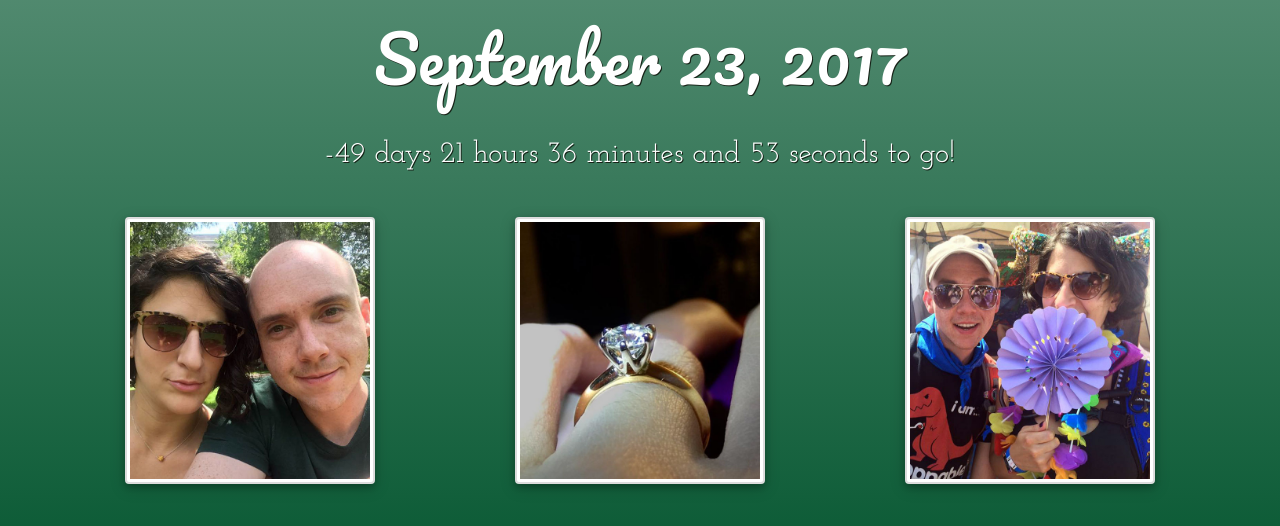
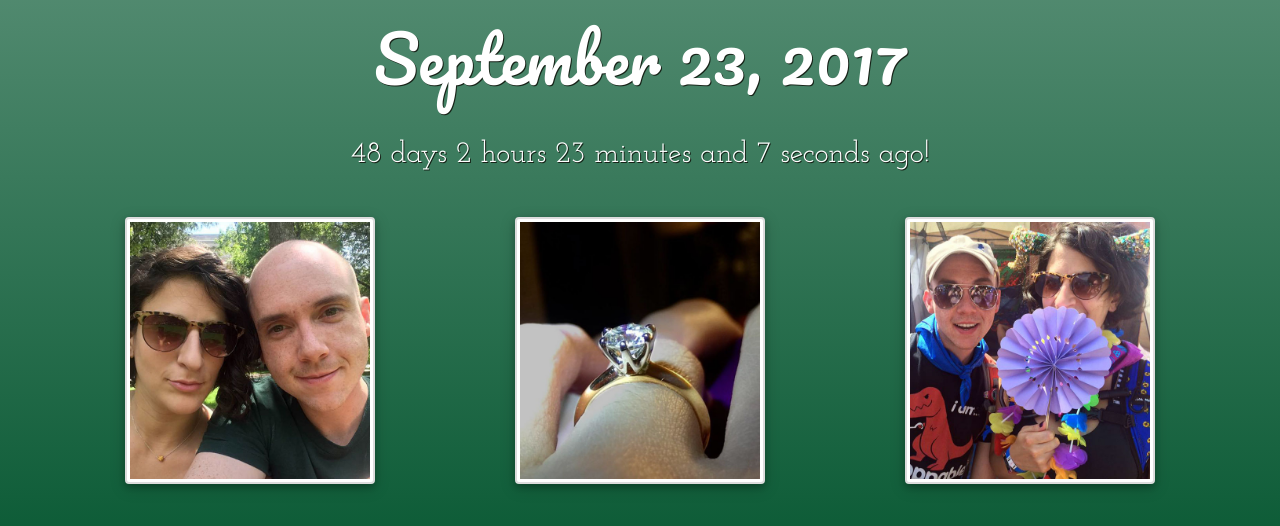
Before and after one commit to eqmvii/weddingsite, a website built with webpack: page public/index.html in a window 1280 px wide. Shown: the part 1394-1920 px from the top of the page. Built offline with nearby package versions, Linux system fonts and the light colour scheme.

Commit message:
timer update

```diff
--- a/public/index.html
+++ b/public/index.html
@@ -51,7 +51,7 @@
                 <span id="days">180</span> days
                 <span id="hours">12</span> hours
                 <span id="minutes">14</span> minutes and
-                <span id="seconds">6</span> seconds to go!
+                <span id="seconds">6</span> seconds ago!
             </h3>
             <br />
             <br />
--- a/public/weddingbundle.js
+++ b/public/weddingbundle.js
@@ -97,7 +97,7 @@ function countdown() {
     var mil_to_seconds = 1000;
     var now = new Date();
     var wedding_date = new Date("September 23, 2017 00:00:00");
-    var dif = wedding_date - now;
+    var dif = now - wedding_date;
     var days = Math.floor(dif / mil_to_days);
     var hours = dif - days * mil_to_days;
     hours = Math.floor(hours / mil_to_hours);
--- a/scripts/wedding.js
+++ b/scripts/wedding.js
@@ -17,7 +17,7 @@ function countdown () {
     var mil_to_seconds = 1000;
     var now = new Date();
     var wedding_date = new Date("September 23, 2017 00:00:00");
-    var dif = wedding_date - now;
+    var dif = now - wedding_date;
     var days = Math.floor(dif / mil_to_days);
     var hours = dif - (days * mil_to_days);
     hours = Math.floor( hours / mil_to_hours);
@@ -25,7 +25,7 @@ function countdown () {
     minutes = Math.floor ( minutes / mil_to_minutes);
     var seconds = dif - ( (days * mil_to_days) + (hours * mil_to_hours) + (minutes * mil_to_minutes) )
     seconds = Math.floor (seconds / mil_to_seconds);
-    // console.log(`Hours: ${hours} Days: ${days} Minutes: ${minutes} Seconds: ${seconds}`);
+    console.log(`Hours: ${hours} Days: ${days} Minutes: ${minutes} Seconds: ${seconds}`);
 
     $("#days").html(days);
     $("#hours").html(hours);
```
